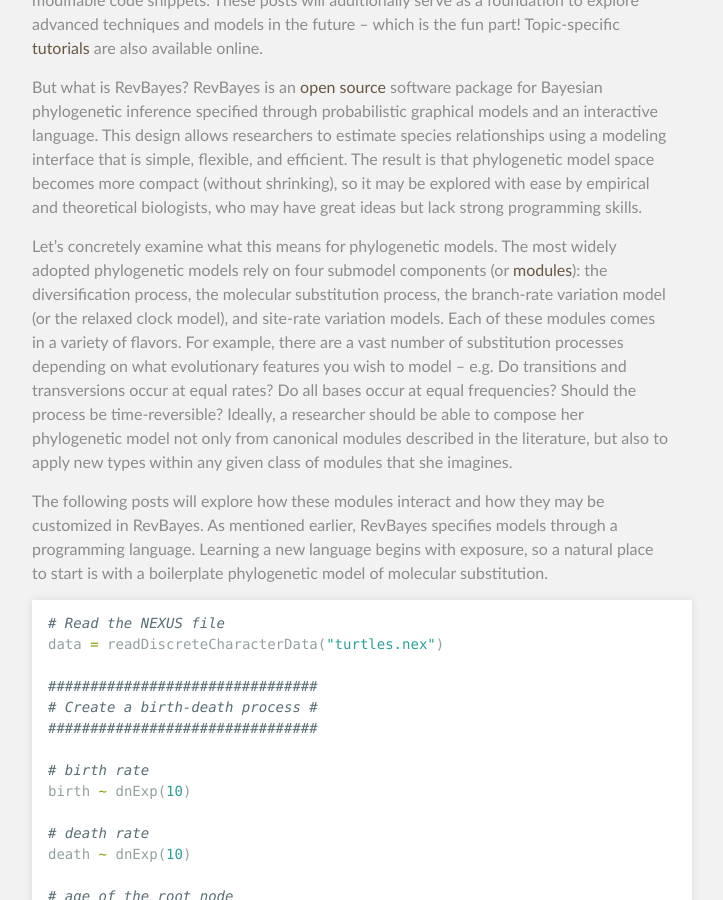
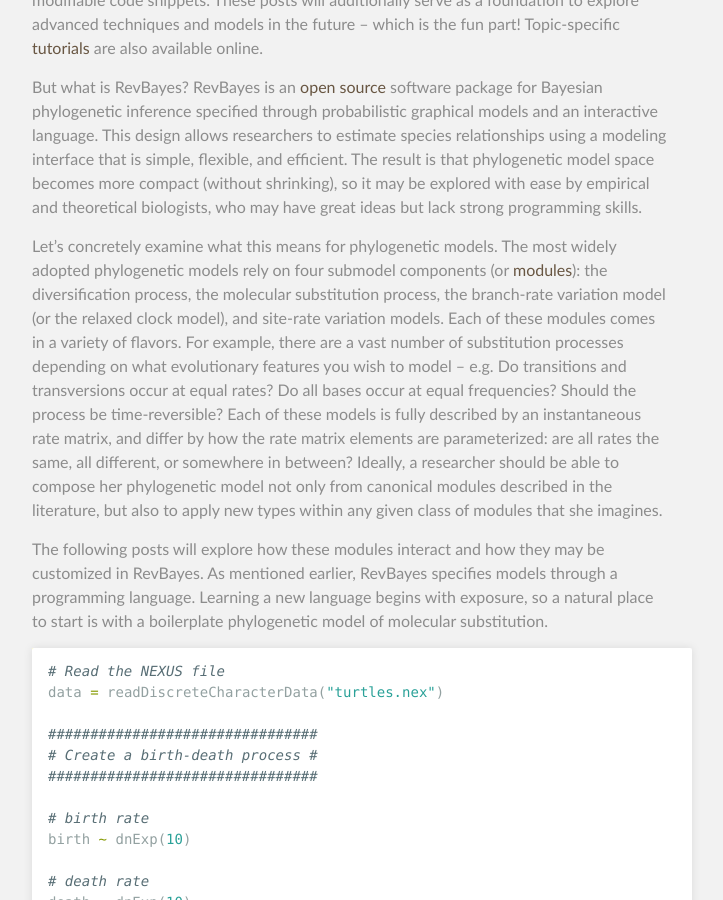
Before and after one commit to mlandis/mlandis.github.io, a Jekyll site: the page built from _posts/2016-01-30-update.md, in a window 1280 px wide and 900 px high, scrolled down 408 px. Shown: the whole window, without its empty margins (288-1011 px from the left). Built offline with Jekyll 4.4.1, drawn with Linux system fonts in a browser that asks for light colours.

Commit message:
text update

```diff
--- a/_posts/2016-01-30-update.md
+++ b/_posts/2016-01-30-update.md
@@ -21,6 +21,7 @@
 the diversification process, the molecular substitution process, the branch-rate variation model (or the relaxed clock model), and site-rate variation models.
 Each of these modules comes in a variety of flavors.
 For example, there are a vast number of substitution processes depending on what evolutionary features you wish to model -- e.g. Do transitions and transversions occur at equal rates? Do all bases occur at equal frequencies? Should the process be time-reversible?
+Each of these models is fully described by an instantaneous rate matrix, and differ by how the rate matrix elements are parameterized: are all rates the same, all different, or somewhere in between?
 Ideally, a researcher should be able to compose her phylogenetic model not only from canonical modules described in the literature, but also to apply new types within any given class of modules that she imagines.
 
 The following posts will explore how these modules interact and how they may be customized in RevBayes.
```
